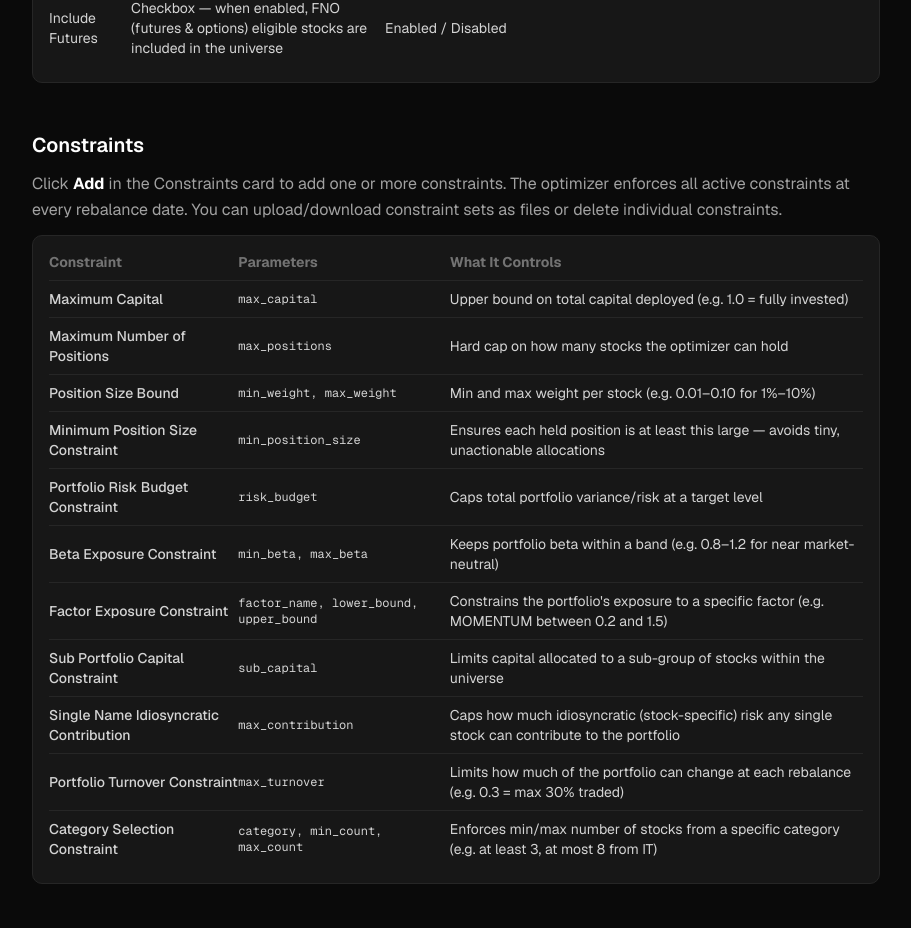
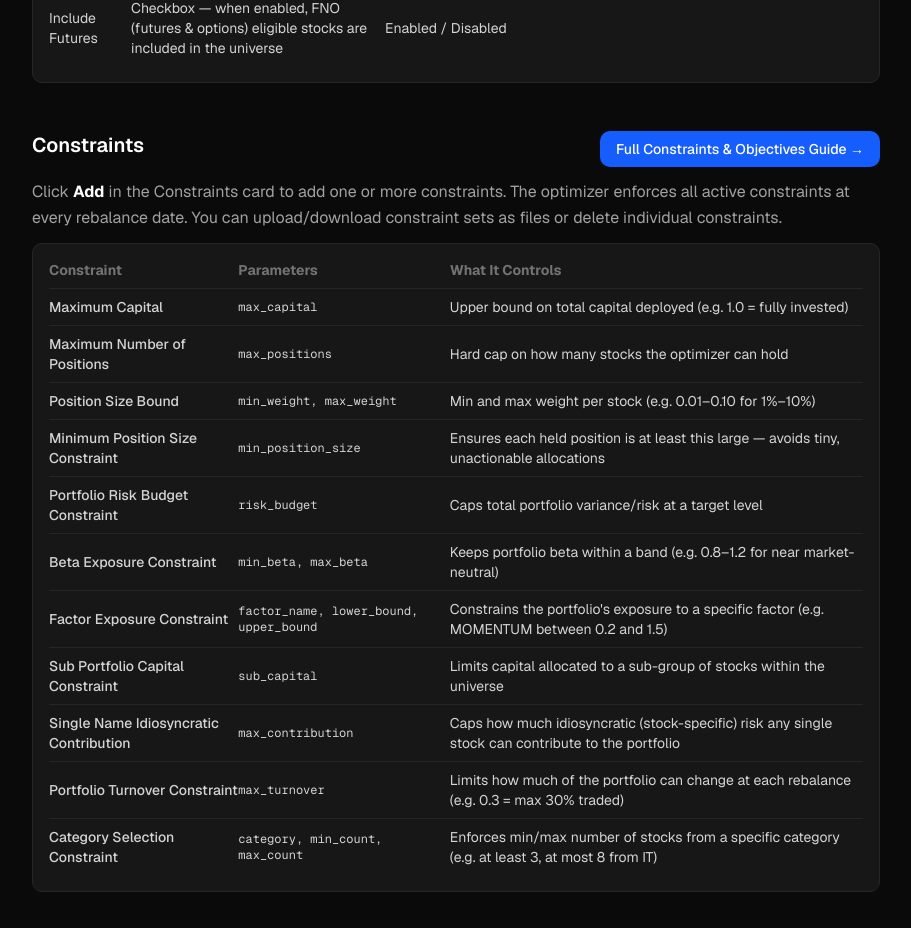
Before and after one commit to mr-vaibh/galedge, a Next.js app in the folder frontend/: page /docs/strategy-builder in a window 1280 px wide. Shown: the part 820-1748 px from the top of the page, without its empty margins (312-1223 px from the left). Built offline with nearby package versions, Linux system fonts and the light colour scheme; no server answers.

Commit message:
feat: add highlighted link to Constraints & Objectives guide in /docs/strategy-builder

```diff
--- a/frontend/src/app/docs/strategy-builder/page.tsx
+++ b/frontend/src/app/docs/strategy-builder/page.tsx
@@ -61,7 +61,13 @@
 
       {/* Constraints */}
       <section id="constraints" className="mb-12">
-        <h2 className="text-xl font-semibold mb-3">Constraints</h2>
+        <div className="flex items-start justify-between gap-4 mb-3">
+          <h2 className="text-xl font-semibold">Constraints</h2>
+          <Link href="/docs/strategy-builder/constraints"
+            className="inline-flex items-center gap-2 px-4 py-2 rounded-lg bg-blue-600 hover:bg-blue-500 text-white text-sm font-medium transition-colors shrink-0">
+            Full Constraints & Objectives Guide →
+          </Link>
+        </div>
         <p className="text-neutral-400 mb-3 leading-relaxed">
           Click <strong className="text-white">Add</strong> in the Constraints card to add one or more constraints.
           The optimizer enforces all active constraints at every rebalance date. You can upload/download constraint sets as files
```
